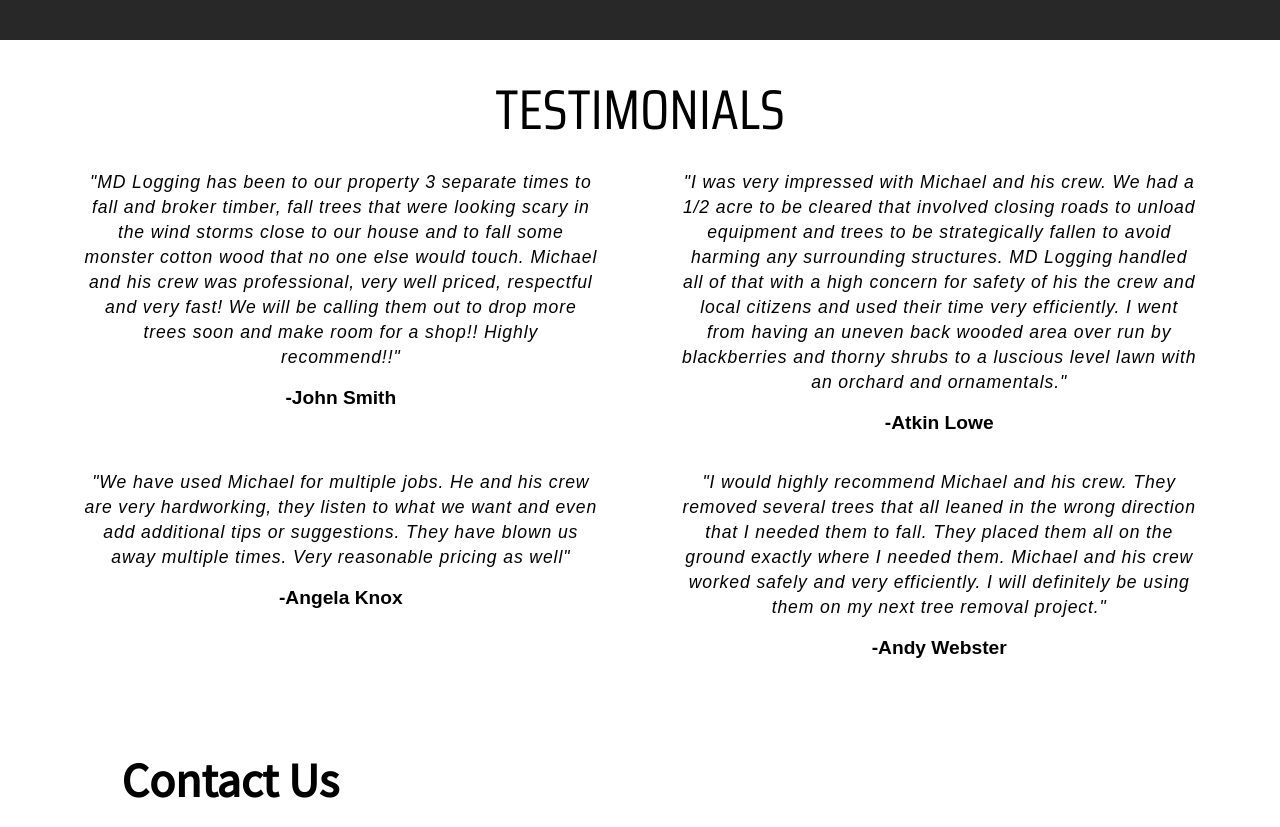
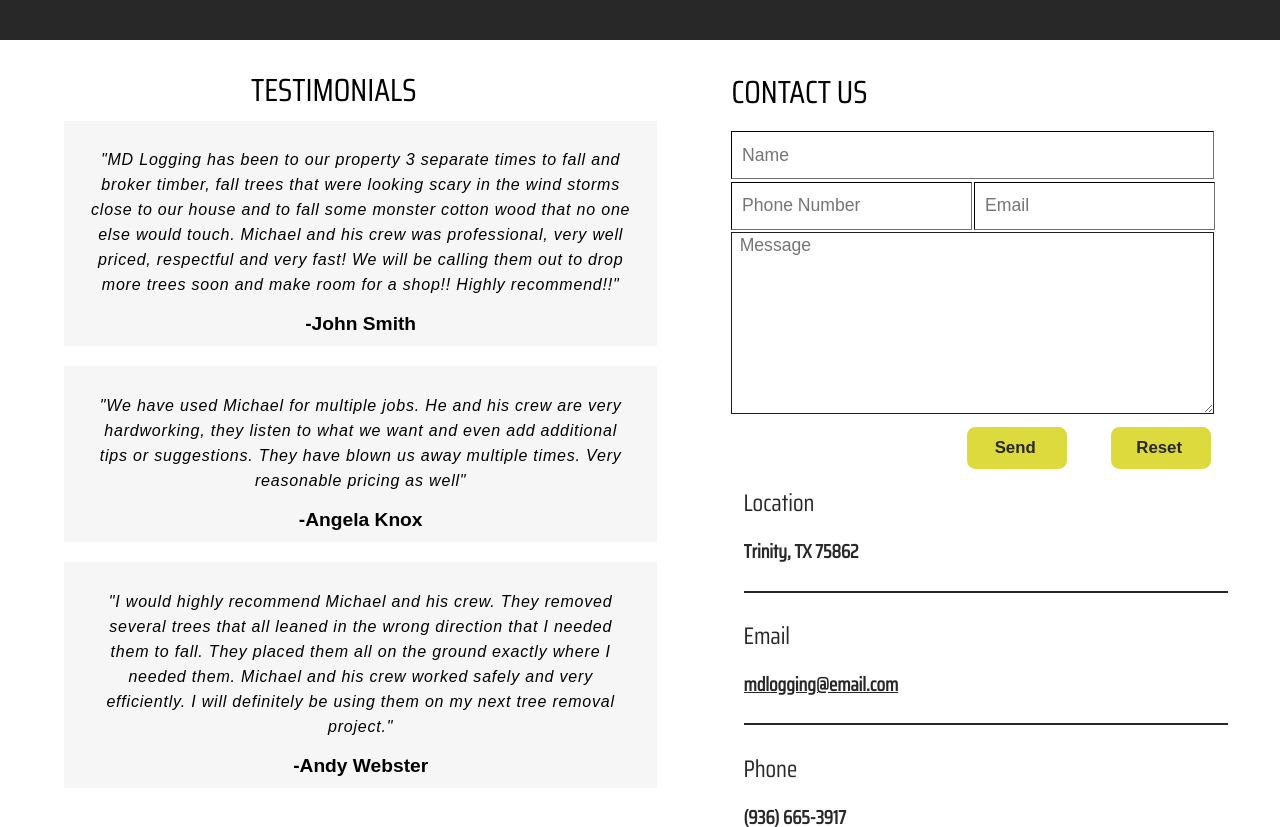
Before and after one commit to a-cole55/MDLogging, a website: page index.html in a window 1280 px wide. Shown: the part 2080-2907 px from the top of the page. Drawn offline with Linux system fonts and the light colour scheme; a web font is replaced by a local one.

Commit message:
layout changes for testimonials and contact

```diff
--- a/index.html
+++ b/index.html
@@ -64,7 +64,7 @@
                 </section>
             </section>
         </section>
-        <div id="testimonials">
+        <!-- <div id="testimonials">
             <h3>Testimonials</h3>
             <div id="customerReviewContainer">
                 <div class="customerReviews">
@@ -94,7 +94,42 @@
                     <span>-Andy Webster</span>
                 </div>
             </div>
+        </div> -->
+
+        <div id="final">
+            <div id="testimonials">
+                <h3>Testimonials</h3>
+                <div id="customerReviewContainer">
+                    <div class="customerReviews">
+                        <p>"MD Logging has been to our property 3 separate times to fall and broker timber, fall trees that were looking scary
+                            in the wind storms close to our house and to fall some monster cotton wood that no one else would touch. Michael
+                            and his crew was professional, very well priced, respectful and very fast! We will be calling them out to drop
+                            more trees soon and make room for a shop!! Highly recommend!!"</p>
+                        <span>-John Smith</span>
                     </div>
+                    <!-- <div class="customerReviews">
+                        <p>"I was very impressed with Michael and his crew. We had a 1/2 acre to be cleared that involved closing roads to unload
+                            equipment and trees to be strategically fallen to avoid harming any surrounding structures. MD Logging handled all of
+                            that with a high concern for safety of his the crew and local citizens and used their time very efficiently. I
+                            went from having an uneven back wooded area over run by blackberries and thorny shrubs to a luscious level lawn
+                            with an orchard and ornamentals."</p>
+                        <span>-Atkin Lowe</span>
+                    </div> -->
+                    <div class="customerReviews">
+                        <p>"We have used Michael for multiple jobs. He and his crew are very hardworking, they listen to what we want and even add
+                            additional tips or suggestions. They have blown us away multiple times. Very reasonable pricing as well"</p>
+                        <span>-Angela Knox</span>
+                    </div>
+                    <div class="customerReviews">
+                        <p>"I would highly recommend Michael and his crew.  They removed several trees that all leaned in the wrong direction that I
+                            needed them to fall.  They placed them all on the ground exactly where I needed them.  Michael and his crew worked safely
+                            and very efficiently. I will definitely be using them on my next tree removal project."</p>
+                        <span>-Andy Webster</span>
+                    </div>
+                </div>
+            </div>
+
+
             <section id="contact">
                 <h5 id="contactHeading">Contact Us</h5>
                 <div class="row">
@@ -149,6 +184,9 @@
                     </div>
                 </div>
             </section>
+
+        </div>
+
         <footer>
             <span id="copy">Copyright &copy; 2022 MD LOGGING</span>
         </footer>
--- a/md-style.css
+++ b/md-style.css
@@ -150,6 +150,14 @@ strong{
     text-align: center;
     font-weight: bold;
 }
+#final{
+  display: flex;
+  flex-direction: row;
+  justify-content: center;
+  align-items: flex-start;
+  background-color: white;
+  margin:5% 0;
+}
 #testimonials{
   background-color: white;
   display: flex;
@@ -157,24 +165,30 @@ strong{
   align-items: center;
   justify-content: center;
   padding:2% 5% 0 5%;
+  width:80%;
+}
+#testimonials > h3{
+  font: 2rem 'Saira Condensed', sans-serif;
+  margin:0;
+  text-transform: uppercase;
 }
 #customerReviewContainer{
   display: flex;
-  flex-direction: row;
+  flex-direction: column;
   flex-wrap:wrap;
   align-items: flex-start;
   justify-content: center;
+  margin-top: 1%;
 }
 .customerReviews{
-  width:45%;
+  width:100%;
   text-align: center;
   margin-bottom: 20px;
-}
-.customerReviews:first-child, .customerReviews:nth-child(3){
-  margin-right: 80px;
+  background-color: rgba(211,211,211,0.2);
+  padding:2% 5%;
 }
 .customerReviews > p{
-  font: 1.1rem Arial, sans-serif;
+  font: 1rem Arial, sans-serif;
   font-style: italic;
   letter-spacing: 0.05em;
   margin-top:3%;
@@ -275,13 +289,13 @@ button:hover{
     font-family: 'Source Sans Pro', sans-serif;
 }
 #contactHeading{
-    font-size: 3rem;
-    font-family: 'Source Sans Pro', sans-serif;
-    margin:5% 0 0 5%;
+  font: 2rem 'Saira Condensed', sans-serif;
+  text-transform: uppercase;
+  margin: 3% 0;
 }
 .row {
     display: flex;
-    flex-direction: row;
+    flex-direction: column;
     flex-wrap: wrap;
     box-sizing: border-box;
     align-items: center;
@@ -290,15 +304,15 @@ button:hover{
     /* opacity: 0.9; */
   }
 .btns{
-    width:40%;
+    width:100%;
     display: flex;
     flex-direction: row;
     align-items: center;
     justify-content: space-evenly;
 }
   .form{
-    width: 45%;
-    margin: 5% 5% -3% 5%;
+    width: 100%;
+    margin: 0 5% -3% 0;
     display: inline-block;
     background-color: white;
   }
@@ -355,7 +369,7 @@ button:hover{
     border-color: white;
   }
   .contactInfo{
-    width:40%;
+    width:100%;
     display:inline-block;
     margin: 4% 0 0 0;
     /* animation:slide 6s infinite; */
@@ -365,15 +379,17 @@ button:hover{
     margin-bottom:5%;
     height:100%;
     color:#0B5351;
+    width: 100%;
   }
   .contactBox h4{
-    font-size:1.5rem;
+    font:1.5rem 'Saira Condensed', sans-serif;;
     display: inline;
     color: rgb(41, 40, 40);
     margin-bottom: 0;
+
   }
   .contactBox p{
-    font-size:1.2rem;
+    font:1.2rem 'Saira Condensed', sans-serif;;
     border-bottom: 2px solid rgb(41, 40, 40);
     padding:3% 0 5% 0;
     color:rgb(41, 40, 40);
@@ -676,10 +692,17 @@ footer{
         margin:0 0 10% 0;
     }
 
+    #final{
+      display: flex;
+      flex-direction: column;
+      justify-content: center;
+      align-items: center;
+      margin:5% 0;
+    }
+
 /*testimonials */
 #testimonials > h3{
-  font-size: 2.5rem;
-
+  font-size: 2rem;
 }
 .customerReviews{
   width:90%;
```
Lines whose indentation alone changed are shown as unchanged.
